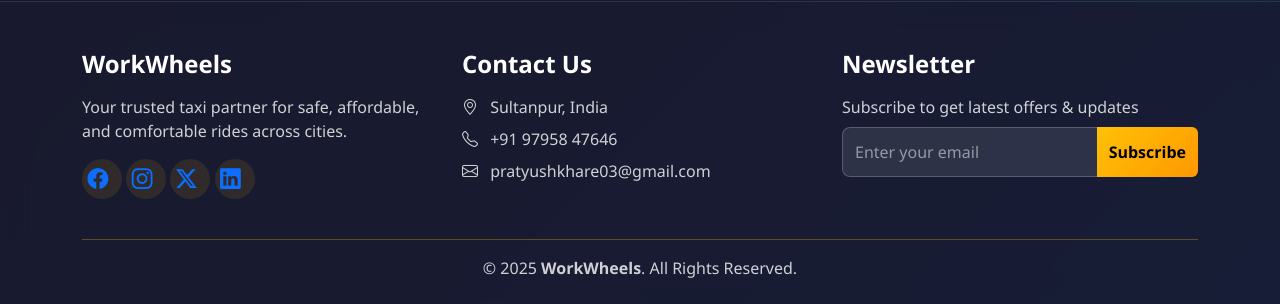
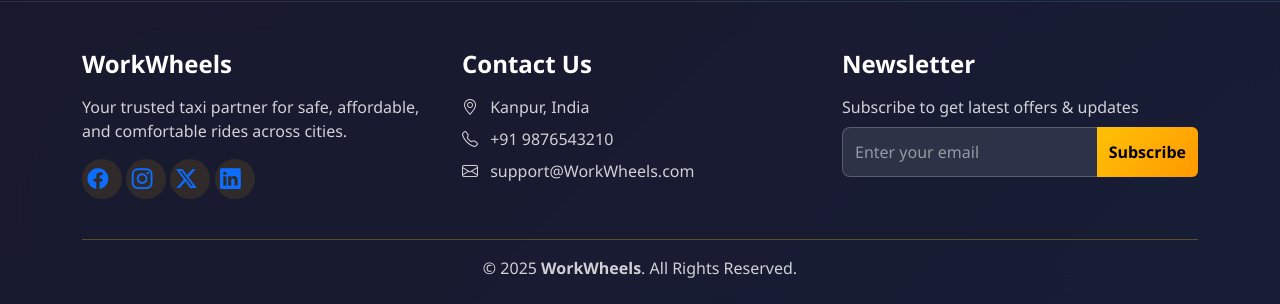
Before and after one commit to pratyushkhare03/Workwheels, a Django app: page / in a window 1280 px wide. Shown: the part 2754-3058 px from the top of the page. Run offline with Django 5.2, Linux system fonts and the light colour scheme.

Commit message:
Updated Footer

```diff
--- a/templates/sitemaster.html
+++ b/templates/sitemaster.html
@@ -950,9 +950,9 @@
         <!-- Contact Info -->
         <div class="col-md-4 mb-4">
           <h5>Contact Us</h5>
-          <p><i class="bi bi-geo-alt"></i> Sultanpur, India</p>
-          <p><i class="bi bi-telephone"></i> +91 97958 47646</p>
-          <p><i class="bi bi-envelope"></i> pratyushkhare03@gmail.com</p>
+          <p><i class="bi bi-geo-alt"></i> Kanpur, India</p>
+          <p><i class="bi bi-telephone"></i> +91 9876543210</p>
+          <p><i class="bi bi-envelope"></i> support@WorkWheels.com</p>
         </div>
 
         <!-- Newsletter -->
```
